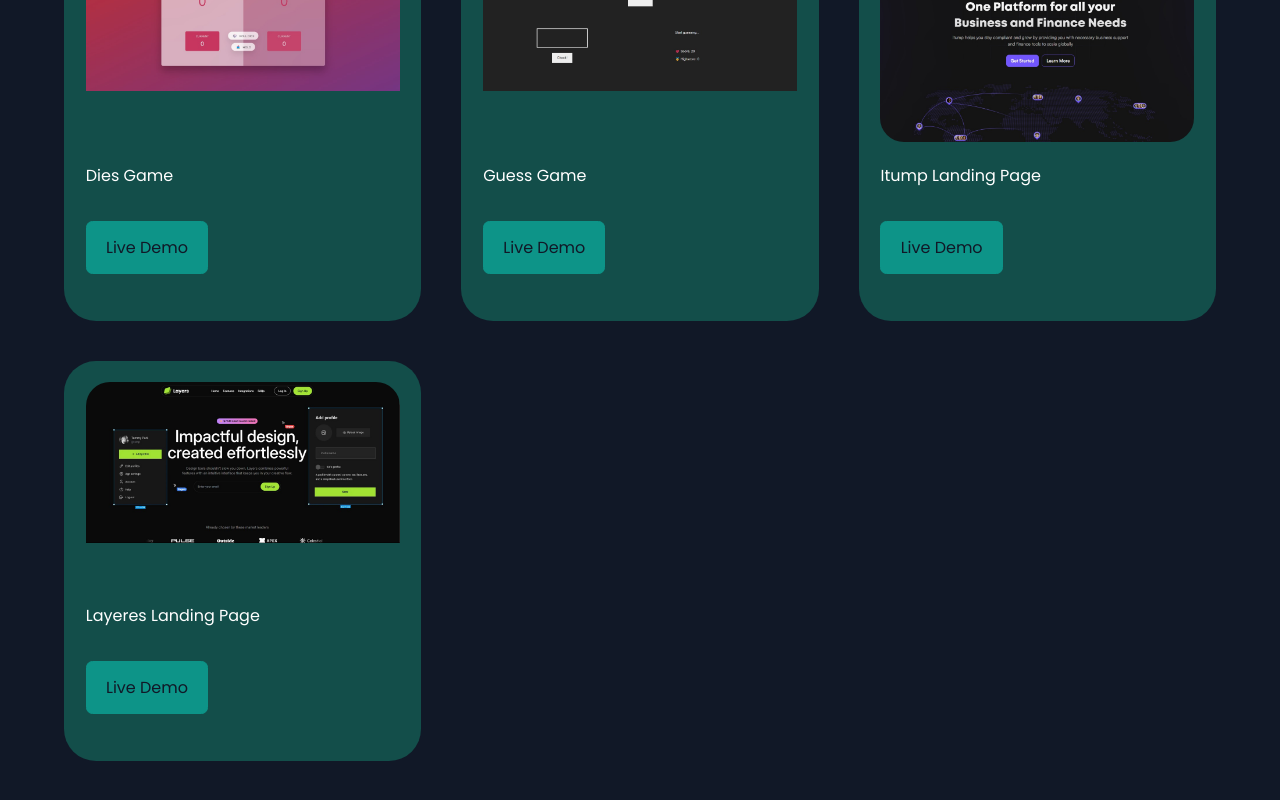
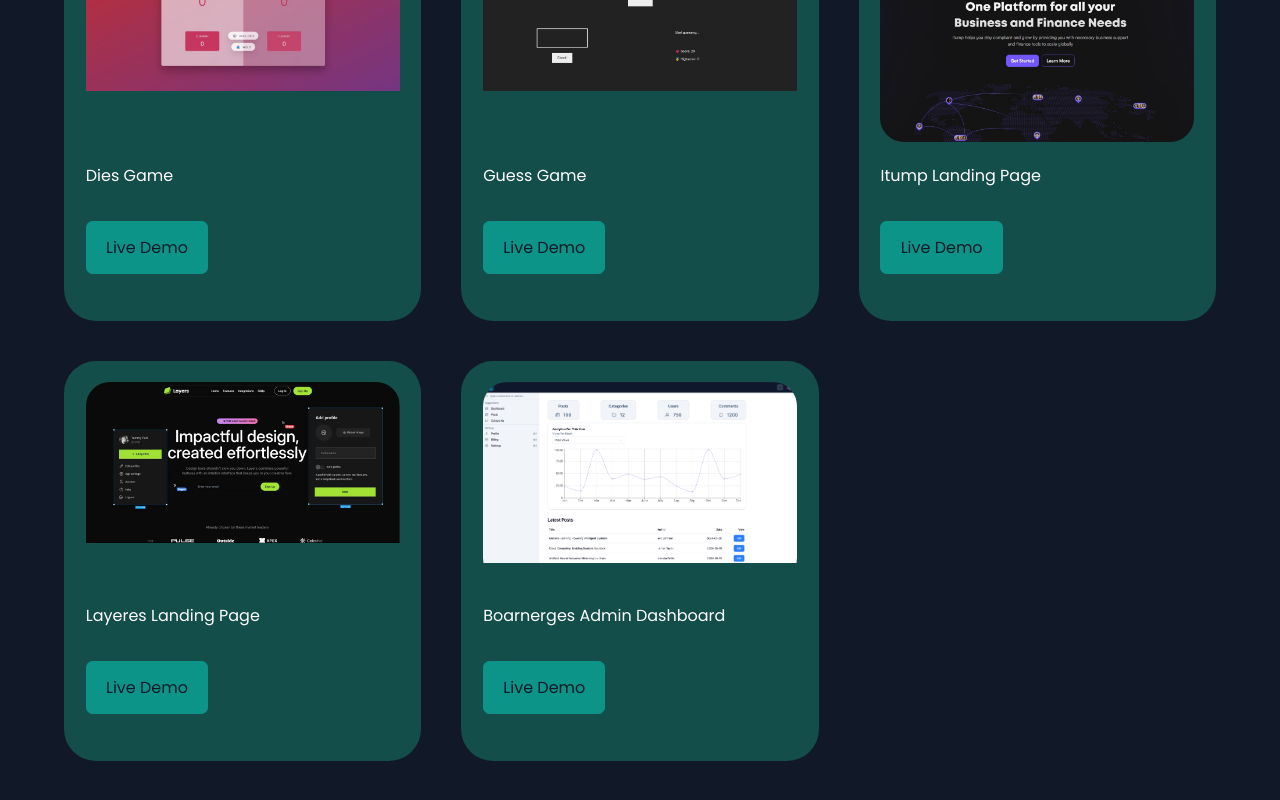
Before and after one commit to boarnerges/Repository, a React (Vite) app: page / in a window 1280 px wide. Shown: the part 2309-3109 px from the top of the page. Built offline with nearby package versions, Linux system fonts and the light colour scheme.

Commit message:
additional project to portfolio

```diff
--- a/src/components/portfolio/Portfolio.jsx
+++ b/src/components/portfolio/Portfolio.jsx
@@ -6,6 +6,7 @@ import IMG3 from "../../assets/Image_3.jpg";
 import IMG4 from "../../assets/Image_4.jpg";
 import IMG5 from "../../assets/Image_5.jpg";
 import IMG6 from "../../assets/Image_6.jpg";
+import IMG7 from "../../assets/Image_7.png";
 
 const data = [
   {
@@ -44,6 +45,13 @@ const data = [
     title: "Layeres Landing Page",
     demo: "https://vercel.com/boarnerges-s-projects/landing-page",
   },
+
+  {
+    id: 7,
+    image: IMG7,
+    title: "Boarnerges Admin Dashboard",
+    demo: "https://boarnergesdashboard.netlify.app/",
+  },
 ];
 
 function Portfolio() {
```
Also changed, not shown: src/assets/image_7.png (added).
